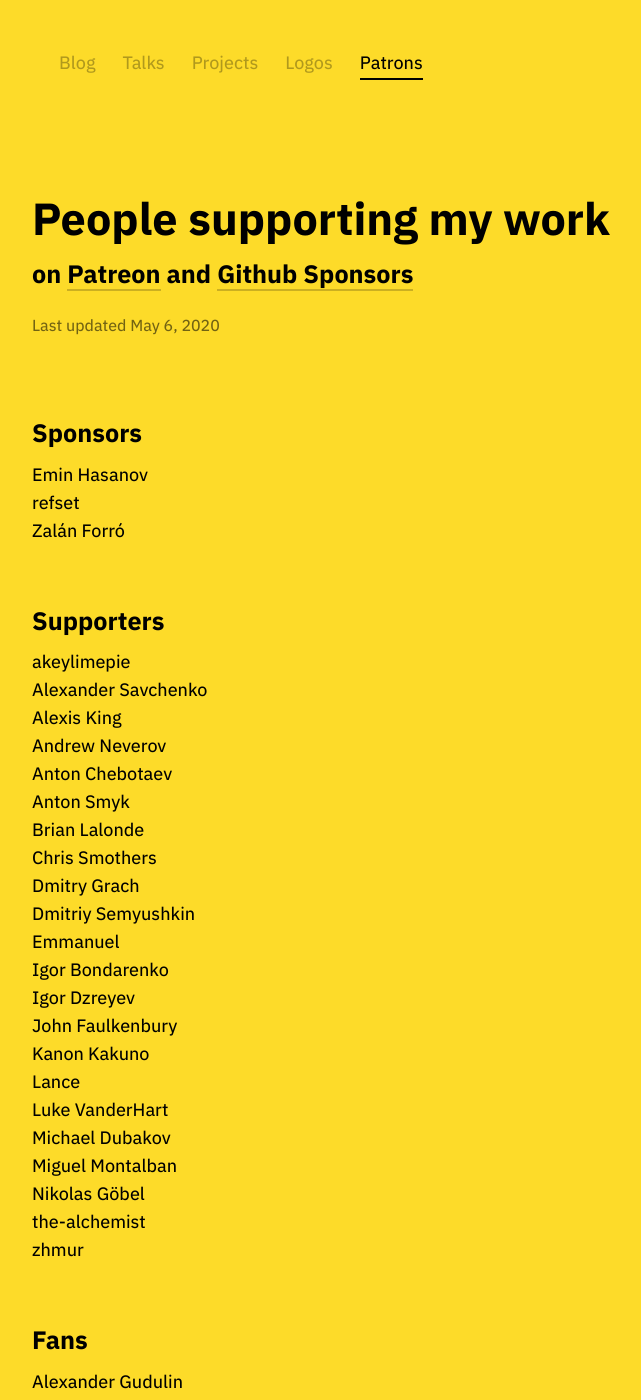
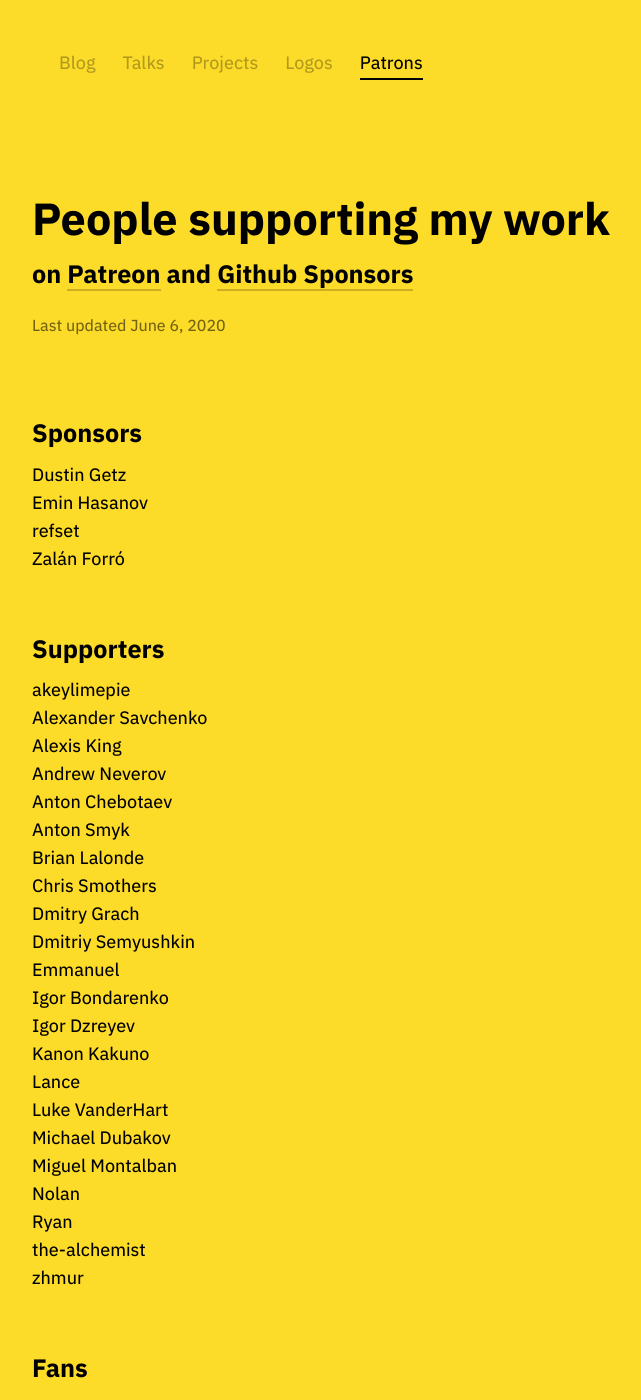
Before and after one commit to tonsky/tonsky.github.io, a Jekyll site: the page built from patrons/index.html, in a window 1280 px wide and 1400 px high. Shown: the whole window, without its empty margins (310-951 px from the left). Built offline with Jekyll 4.4.1, drawn with Linux system fonts in a browser that asks for light colours; some of the changed text lies outside the part shown.

Commit message:
May patrons

```diff
--- a/patrons/index.html
+++ b/patrons/index.html
@@ -17,9 +17,10 @@
 
 <h1 class="title">People supporting my work</h1>
 <h2>on <a href="https://patreon.com/tonsky" target="_blank">Patreon</a> and <a href="https://github.com/sponsors/tonsky" target="_blank">Github Sponsors</a></h2>
-<div class="footer">Last updated May 6, 2020</div>
+<div class="footer">Last updated June 6, 2020</div>
 
 <h2>Sponsors</h2>
+<li>Dustin Getz</li>
 <li>Emin Hasanov</li>
 <li>refset</li>
 <li>Zalán Forró</li>
@@ -38,20 +39,22 @@
 <li>Emmanuel</li>
 <li>Igor Bondarenko</li>
 <li>Igor Dzreyev</li>
-<li>John Faulkenbury</li>
 <li>Kanon Kakuno</li>
 <li>Lance</li>
 <li>Luke VanderHart</li>
 <li>Michael Dubakov</li>
 <li>Miguel Montalban</li>
-<li>Nikolas Göbel</li>
+<li>Nolan</li>
+<li>Ryan</li>
 <li>the-alchemist</li>
 <li>zhmur</li>
 
 <h2>Fans</h2>
 <li>Alexander Gudulin</li>
 <li>Andreas Pizsa</li>
+<li>Andrei-Mihai Nicolae</li>
 <li>Ben Brinckerhoff</li>
+<li>Dan Abrams</li>
 <li>Dan Martinez</li>
 <li>Daniel Egan</li>
 <li>Daniel Woelfel</li>
```
Also changed, not shown: other parts of patrons/index.html (+3 -3 lines).
